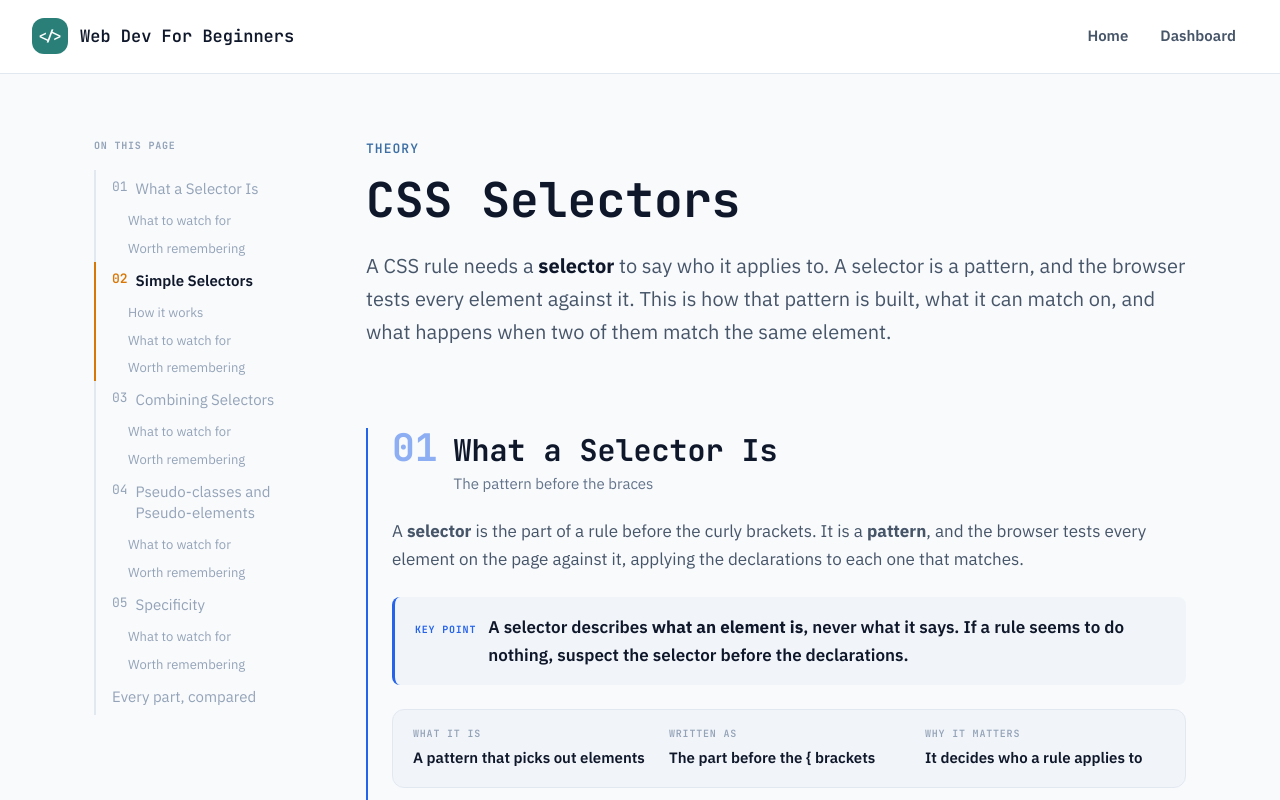
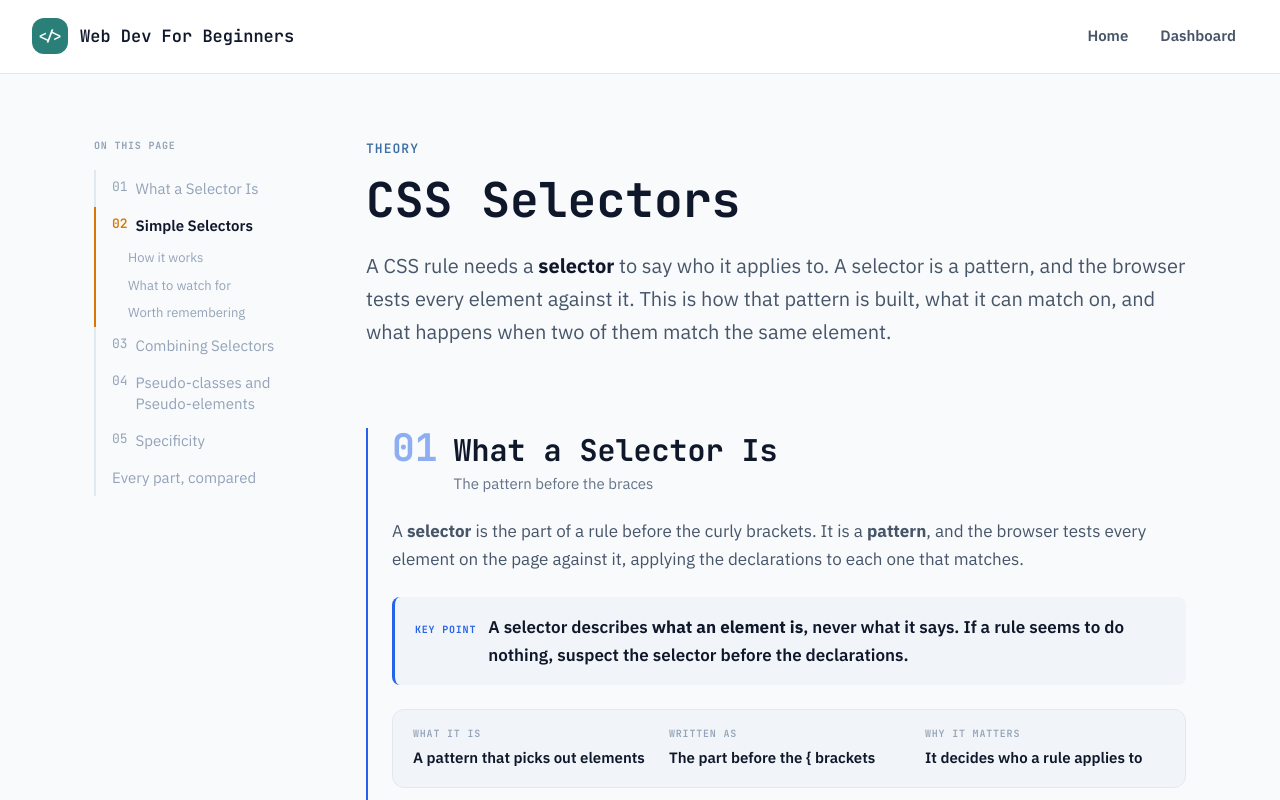
Before and after one commit to Raikiri001/Website-Develeopment-For-Beginners, a website: page theory/css-selectors/index.html in a window 1280 px wide. Shown: the top 800 px of the page. Drawn offline with Linux system fonts and the light colour scheme.

Commit message:
fix(theory): Collapse contents rail subheadings by default

```diff
--- a/assets/css/lesson.css
+++ b/assets/css/lesson.css
@@ -102,20 +102,25 @@
   color: var(--accent, var(--accent-primary));
 }
 
-/* Subheadings stay closed until you are reading that part, or hover it. */
-.toc-subs {
+/* Subheadings stay closed until you are reading that part, or hover it.
+   The wrapper is the collapsing grid and holds exactly one child, so the
+   single 0fr row track covers the whole list rather than just its first
+   item. The child needs overflow:hidden and min-height:0 for the row to
+   actually be allowed to reach zero. */
+.toc-subs-wrap {
   display: grid;
   grid-template-rows: 0fr;
   transition: grid-template-rows var(--transition-medium);
 }
 
-.toc-item.is-current .toc-subs,
-.toc-item:hover .toc-subs {
+.toc-item.is-current > .toc-subs-wrap,
+.toc-item:hover > .toc-subs-wrap {
   grid-template-rows: 1fr;
 }
 
-.toc-subs > li {
+.toc-subs {
   overflow: hidden;
+  min-height: 0;
 }
 
 .toc-subs a {
--- a/assets/js/lesson.js
+++ b/assets/js/lesson.js
@@ -98,14 +98,17 @@
       '<ul class="toc-list">' +
       items
         .map(function (it) {
+          /* The list is wrapped so the collapsing grid has exactly one child.
+             Applied straight to the <ul>, `grid-template-rows: 0fr` would
+             only size the first row and every other item would still show. */
           const subs = it.subs.length
-            ? '<ul class="toc-subs">' +
+            ? '<div class="toc-subs-wrap"><ul class="toc-subs">' +
               it.subs
                 .map(function (sub) {
                   return '<li><a href="#' + sub.id + '">' + escapeHtml(sub.name) + "</a></li>";
                 })
                 .join("") +
-              "</ul>"
+              "</ul></div>"
             : "";
           return (
             '<li class="toc-item" data-target="' + it.id + '"' +
```
